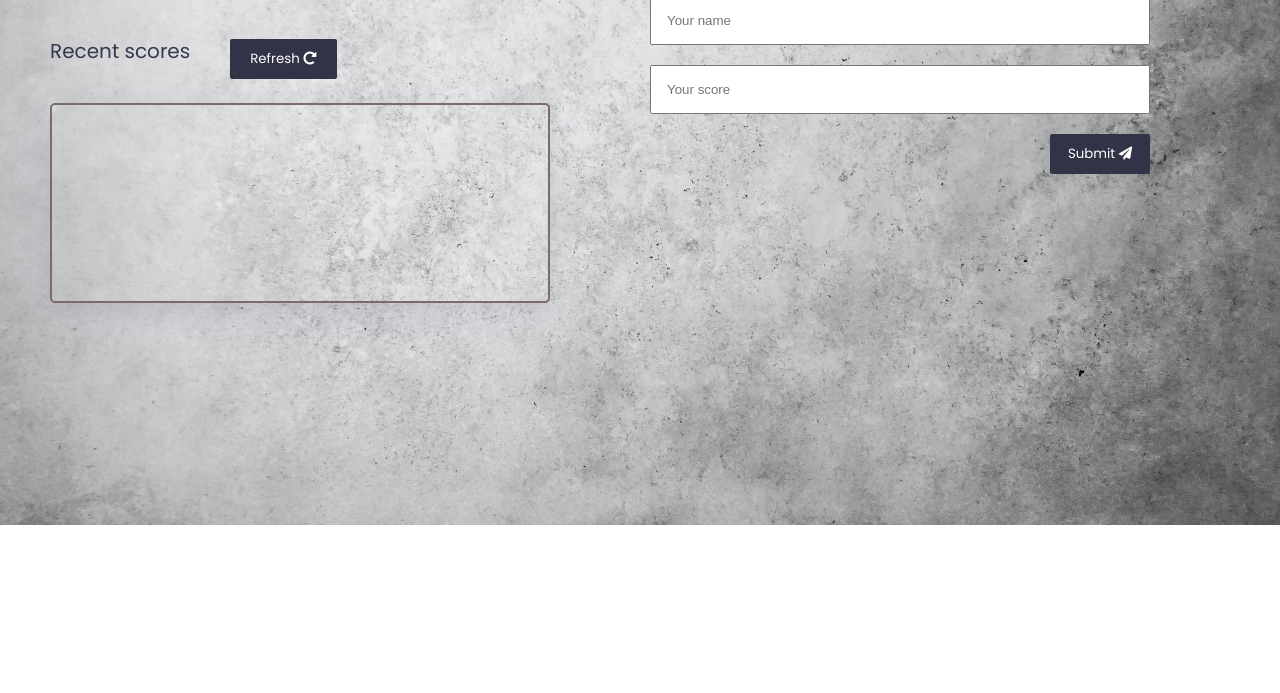
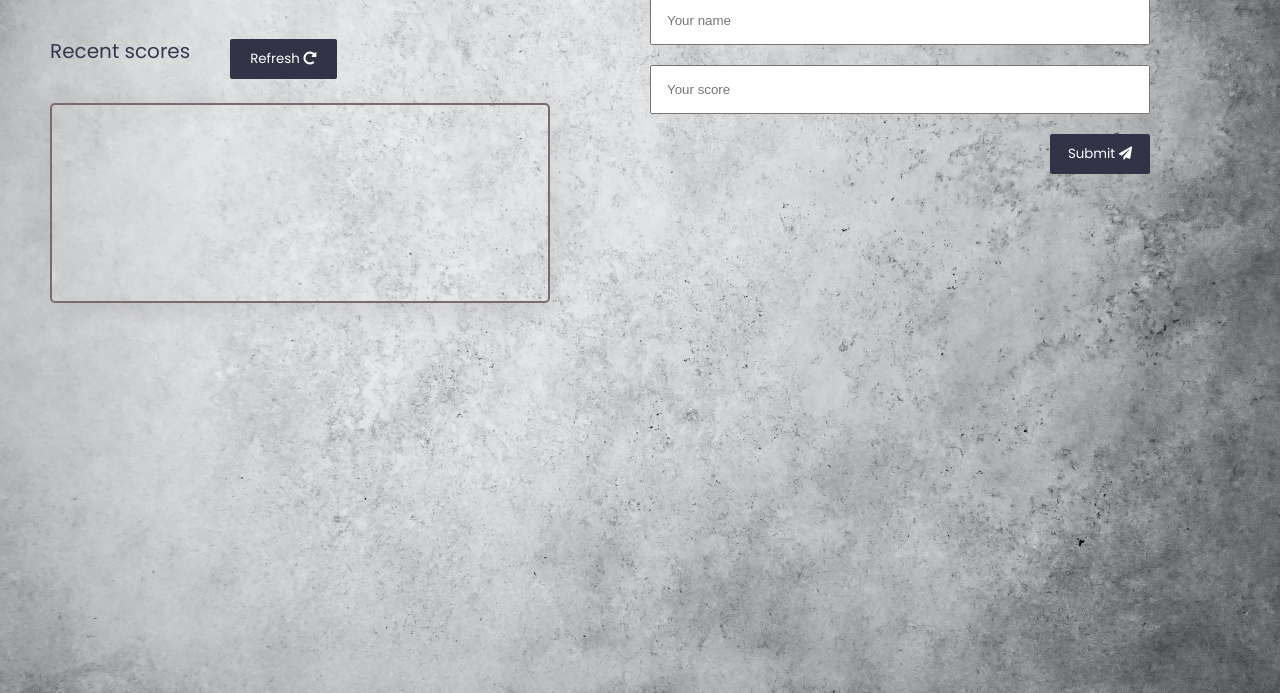
Before and after one commit to Gbengacode/leaderboard-project, a website built with webpack: page src/index.html in a window 1280 px wide. Shown: the part 157-850 px from the top of the page. Before the commit the page ends 800 px from the top, so only its background shows below. Built offline with nearby package versions, Linux system fonts and the light colour scheme; no server answers.

Commit message:
Modify css

```diff
--- a/src/css/main.css
+++ b/src/css/main.css
@@ -16,6 +16,7 @@ body {
   font-family: 'Poppins', sans-serif;
   background: url('../img/game.jpg') no-repeat center center;
   background-size: cover;
+  height: 100vh
 }
 
 section {
```
